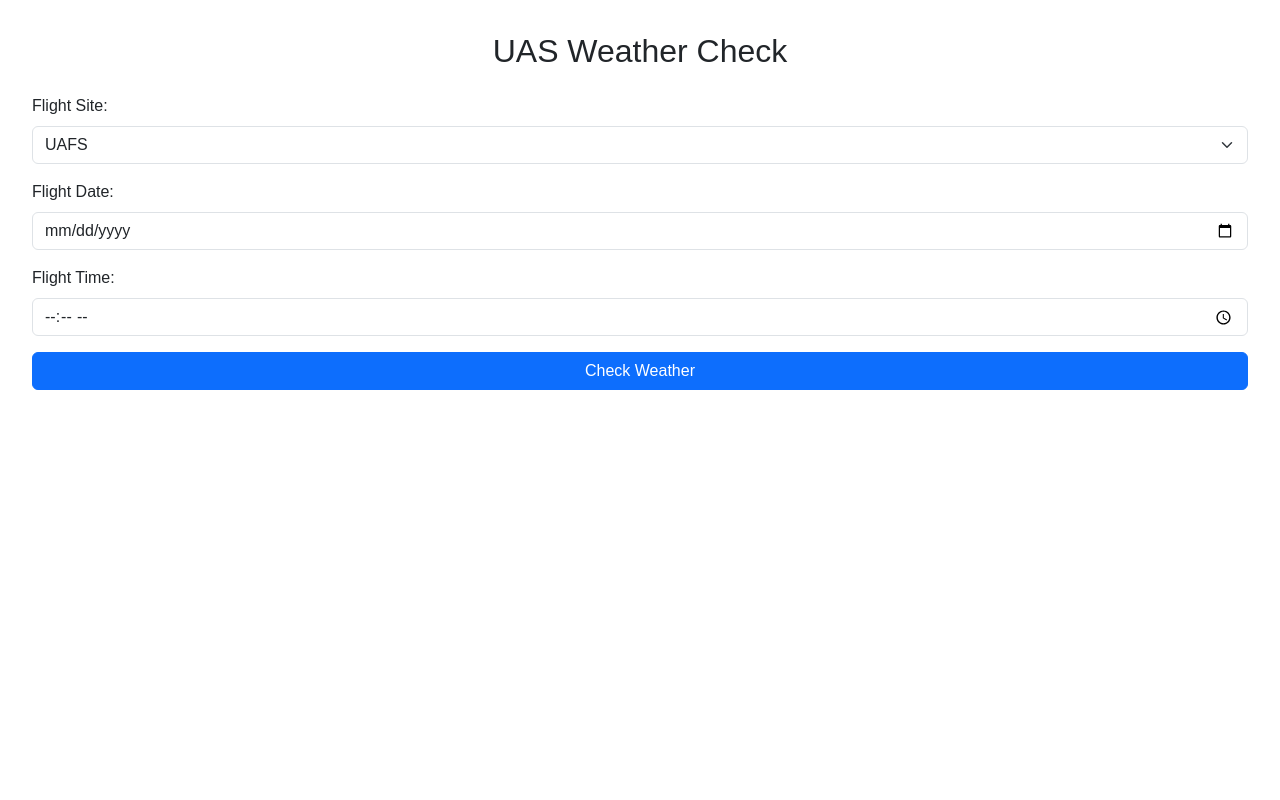
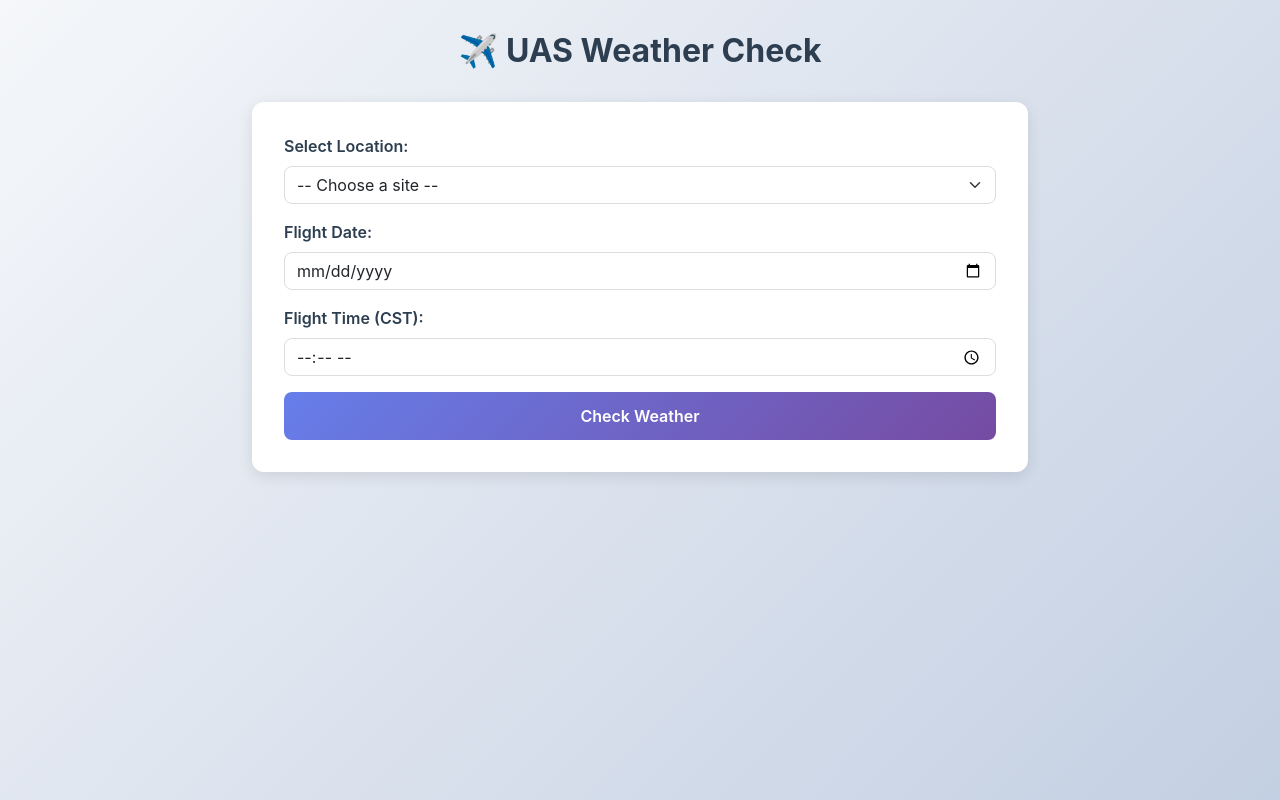
Before and after one commit to jarrettschwarz/uas_weather_app, a Flask app: page / in a window 1280 px wide. Run offline with Flask 3, Linux system fonts and the light colour scheme.

Commit message:
Update index.html

```diff
--- a/templates/index.html
+++ b/templates/index.html
@@ -5,79 +5,213 @@
     <meta name="viewport" content="width=device-width, initial-scale=1">
     <link href="https://cdn.jsdelivr.net/npm/bootstrap@5.3.0/dist/css/bootstrap.min.css" rel="stylesheet">
     <style>
-        body { padding: 2rem; font-family: sans-serif; }
+        body {
+            padding: 2rem;
+            font-family: -apple-system, BlinkMacSystemFont, "Segoe UI", sans-serif;
+            background: linear-gradient(135deg, #f5f7fa 0%, #c3cfe2 100%);
+            min-height: 100vh;
+        }
+
+        h2 {
+            text-align: center;
+            margin-bottom: 2rem;
+            color: #2c3e50;
+            font-weight: 700;
+        }
+
+        .container {
+            max-width: 800px;
+        }
+
+        .form-card {
+            background: white;
+            border-radius: 12px;
+            padding: 2rem;
+            box-shadow: 0 4px 15px rgba(0,0,0,0.1);
+            margin-bottom: 2rem;
+        }
+
         .box {
-            border: 1px solid #ccc;
+            background: white;
+            border-radius: 12px;
+            padding: 1.5rem;
+            margin-bottom: 1.5rem;
+            box-shadow: 0 2px 8px rgba(0,0,0,0.08);
+            border-left: 4px solid #3498db;
+        }
+
+        .box.decision {
+            border-left: 4px solid transparent;
+        }
+
+        .box.decision.go {
+            background: #d4edda;
+            border-color: #28a745;
+        }
+
+        .box.decision.nogo {
+            background: #f8d7da;
+            border-color: #dc3545;
+        }
+
+        .check-pass {
+            color: #28a745;
+            font-weight: 600;
+        }
+
+        .check-fail {
+            color: #dc3545;
+            font-weight: 600;
+        }
+
+        .badge-large {
+            font-size: 1.2rem;
+            padding: 0.75rem 1.5rem;
+        }
+
+        .form-label {
+            font-weight: 600;
+            color: #2c3e50;
+            margin-bottom: 0.5rem;
+        }
+
+        .form-control, .form-select {
             border-radius: 8px;
-            padding: 1rem;
+            border: 1px solid #ddd;
+        }
+
+        .form-control:focus, .form-select:focus {
+            border-color: #3498db;
+            box-shadow: 0 0 0 0.2rem rgba(52, 152, 219, 0.25);
+        }
+
+        .btn-primary {
+            background: linear-gradient(135deg, #667eea 0%, #764ba2 100%);
+            border: none;
+            border-radius: 8px;
+            padding: 0.75rem 1.5rem;
+            font-weight: 600;
+            transition: all 0.3s ease;
+        }
+
+        .btn-primary:hover {
+            transform: translateY(-2px);
+            box-shadow: 0 4px 12px rgba(102, 126, 234, 0.4);
+        }
+
+        .coordinate-inputs {
+            display: none;
+            background: #f9f9f9;
+            padding: 1.5rem;
+            border-radius: 8px;
+            margin-top: 1rem;
+        }
+
+        .coordinate-inputs.show {
+            display: block;
+        }
+
+        .dms-row {
+            display: grid;
+            grid-template-columns: repeat(4, 1fr);
+            gap: 0.75rem;
+            margin-bottom: 1rem;
+        }
+
+        .dms-row .form-control, .dms-row .form-select {
+            padding: 0.5rem;
+            font-size: 0.9rem;
+        }
+
+        .info-list {
+            list-style: none;
+            padding: 0;
+        }
+
+        .info-list li {
+            padding: 0.5rem 0;
+            border-bottom: 1px solid #eee;
+        }
+
+        .info-list li:last-child {
+            border-bottom: none;
+        }
+
+        .error-alert {
+            display: none;
             margin-bottom: 1.5rem;
-            background-color: #f9f9f9;
-            box-shadow: 0 2px 6px rgba(0, 0, 0, 0.08);
         }
-        .check-pass { color: green; font-weight: bold; }
-        .check-fail { color: red; font-weight: bold; }
+
+        .error-alert.show {
+            display: block;
+        }
+
+        .source-badge {
+            font-size: 0.85rem;
+            padding: 0.25rem 0.75rem;
+        }
     </style>
 </head>
 <body>
-    <h2 class="mb-4 text-center">UAS Weather Check</h2>
+    <div class="container">
+        <h2>✈️ UAS Weather Check</h2>
 
-    <form method="post" class="mb-4">
-        <label class="form-label">Flight Site:</label>
-        <select name="site" id="site" class="form-select mb-3" onchange="toggleCustomCoords(this.value)">
-            <option value="UAFS">UAFS</option>
-            <option value="CENFEX">CENFEX</option>
-            <option value="Legion Field">Legion Field</option>
-            <option value="SkyWay36">SkyWay36</option>
-            <option value="Custom">Custom Location</option>
+        {% if error %}
+        <div class="alert alert-danger error-alert show" role="alert">
+            <strong>Error:</strong> {{ error }}
+        </div>
+        {% endif %}
+
+        <div class="form-card">
+            <form method="post">
+                <div class="mb-3">
+                    <label class="form-label">Select Location:</label>
+                    <select name="site" id="site" class="form-select" onchange="toggleCustomCoords(this.value)" required>
+                        <option value="">-- Choose a site --</option>
+                        {% for site in flight_sites %}
+                            <option value="{{ site }}">{{ site }}</option>
+                        {% endfor %}
                     </select>
+                </div>
 
-        <div id="customCoords" style="display: none;">
+                <!-- Custom Coordinates Section -->
+                <div id="customCoords" class="coordinate-inputs">
                     <div class="mb-3">
                         <label class="form-label">Coordinate Format:</label>
-                <select id="coordFormat" name="coordFormat" class="form-select" onchange="handleCoordFormatChange()">
-                    <option value="decimal">Decimal Degrees</option>
+                        <select id="coordFormat" name="coordFormat" class="form-select" onchange="toggleCoordFormat()">
+                            <option value="decimal">Decimal Degrees (e.g., 36.1623, -98.8362)</option>
                             <option value="dms">Degrees Minutes Seconds (DMS)</option>
                         </select>
                     </div>
 
-            <div id="decimalInputs">
+                    <!-- Decimal Input -->
+                    <div id="decimalSection">
                         <div class="mb-2">
-                    <input type="text" name="lat_decimal" placeholder="Latitude (e.g., 36.1623)" class="form-control">
+                            <input type="text" name="lat_decimal" placeholder="Latitude" class="form-control">
                         </div>
-                <div>
-                    <input type="text" name="lon_decimal" placeholder="Longitude (e.g., -98.8362)" class="form-control">
+                        <div class="mb-3">
+                            <input type="text" name="lon_decimal" placeholder="Longitude" class="form-control">
                         </div>
                     </div>
 
-            <div id="dmsInputs" class="d-none">
-                <div class="row mb-2">
-                    <div class="col">
-                        <input type="number" name="lat_deg" placeholder="Lat Deg" class="form-control">
-                    </div>
-                    <div class="col">
-                        <input type="number" name="lat_min" placeholder="Lat Min" class="form-control">
-                    </div>
-                    <div class="col">
-                        <input type="number" name="lat_sec" placeholder="Lat Sec" class="form-control">
-                    </div>
-                    <div class="col">
+                    <!-- DMS Input -->
+                    <div id="dmsSection" style="display: none;">
+                        <label class="form-label">Latitude:</label>
+                        <div class="dms-row">
+                            <input type="number" name="lat_deg" placeholder="Deg" class="form-control" min="0" max="90">
+                            <input type="number" name="lat_min" placeholder="Min" class="form-control" min="0" max="59">
+                            <input type="number" name="lat_sec" placeholder="Sec" class="form-control" min="0" max="59" step="0.1">
                             <select name="lat_dir" class="form-select">
                                 <option value="N">N</option>
                                 <option value="S">S</option>
                             </select>
                         </div>
-                </div>
-                <div class="row">
-                    <div class="col">
-                        <input type="number" name="lon_deg" placeholder="Lon Deg" class="form-control">
-                    </div>
-                    <div class="col">
-                        <input type="number" name="lon_min" placeholder="Lon Min" class="form-control">
-                    </div>
-                    <div class="col">
-                        <input type="number" name="lon_sec" placeholder="Lon Sec" class="form-control">
-                    </div>
-                    <div class="col">
+
+                        <label class="form-label">Longitude:</label>
+                        <div class="dms-row">
+                            <input type="number" name="lon_deg" placeholder="Deg" class="form-control" min="0" max="180">
+                            <input type="number" name="lon_min" placeholder="Min" class="form-control" min="0" max="59">
+                            <input type="number" name="lon_sec" placeholder="Sec" class="form-control" min="0" max="59" step="0.1">
                             <select name="lon_dir" class="form-select">
                                 <option value="E">E</option>
                                 <option value="W">W</option>
@@ -85,83 +219,113 @@
                         </div>
                     </div>
                 </div>
-        </div>
 
-        <div class="mt-3 mb-3">
+                <!-- Date/Time -->
+                <div class="mb-3">
                     <label class="form-label">Flight Date:</label>
                     <input type="date" name="flight_date" class="form-control" required>
                 </div>
+
                 <div class="mb-3">
-            <label class="form-label">Flight Time:</label>
+                    <label class="form-label">Flight Time (CST):</label>
                     <input type="time" name="flight_time" class="form-control" required>
                 </div>
-        <div>
+
                 <button type="submit" class="btn btn-primary w-100">Check Weather</button>
+            </form>
         </div>
-    </form>
 
         {% if result %}
-    <div class="box text-center">
-        <h4>Go / No-Go Decision:</h4>
-        <div style="font-size: 1.4rem;">
-            <span class="badge {{ 'bg-success' if result.go_nogo == 'Go' else 'bg-danger' }}">
+        <!-- Decision Box -->
+        <div class="box decision {% if result.go_nogo == 'Go' %}go{% else %}nogo{% endif %}">
+            <h4 class="mb-3">Go / No-Go Decision:</h4>
+            <div style="text-align: center;">
+                <span class="badge {% if result.go_nogo == 'Go' %}bg-success{% else %}bg-danger{% endif %} badge-large">
                     {{ result.go_nogo }}
                 </span>
             </div>
             {% if result.go_nogo == "No-Go" %}
-        <p class="mt-2 text-danger"><strong>❌ Reason(s):</strong> {{ result.failed_reasons | join(", ") }}</p>
+            <div class="mt-3">
+                <strong>⚠️ Reasons:</strong>
+                <ul class="info-list" style="margin-top: 0.5rem;">
+                    {% for reason in result.failed_reasons %}
+                    <li>{{ reason }}</li>
+                    {% endfor %}
+                </ul>
+            </div>
             {% endif %}
         </div>
 
+        <!-- Flight Conditions -->
         <div class="box">
-        <h5>Flight Conditions — {{ result.datetime_cst }}</h5>
-        <p>Coordinates: {{ selected_coords.lat | dms }} {{ selected_coords.lon | dms }}</p>
-        <ul class="list-unstyled">
-          <li>Source Used:
-              {% if result.source == 'metar' %}METAR
-              {% elif result.source == 'forecast' %}NWS Forecast
-              {% else %}Unknown
-              {% endif %}
+            <h5>Flight Conditions</h5>
+            <p style="margin: 0; color: #666; font-size: 0.9rem;">
+                {{ result.datetime_cst }}<br>
+                <strong>Location:</strong> {{ selected_coords.lat | dms }} {{ selected_coords.lon | dms }}<br>
+                <span class="source-badge bg-info text-white">Source: {{ result.source | upper }}</span>
+            </p>
+            <ul class="info-list" style="margin-top: 1rem;">
+                <li>
+                    <strong>Forecast:</strong>
+                    <span class="{% if result.condition_pass %}check-pass{% else %}check-fail{% endif %}">
+                        {{ result.condition }}
+                    </span>
                 </li>
-          <li>Forecast: <span class="{{ 'check-pass' if result.condition_pass else 'check-fail' }}">{{ result.forecast }}</span></li>
-          <li>Visibility: <span class="{{ 'check-pass' if result.visibility_pass else 'check-fail' }}">{{ result.visibility }}</span></li>
-          <li>Cloud Base: <span class="{{ 'check-pass' if result.cloud_pass else 'check-fail' }}">{{ result.cloud_label }}</span></li>
-          <li>Wind: <span class="{{ 'check-pass' if result.wind_pass else 'check-fail' }}">{{ result.wind_forecast if result.source != 'metar' else result.wind_metar }}</span></li>
+                <li>
+                    <strong>Visibility:</strong>
+                    <span class="{% if result.visibility_pass %}check-pass{% else %}check-fail{% endif %}">
+                        {{ result.visibility }}
+                    </span>
+                </li>
+                <li>
+                    <strong>Cloud Base:</strong>
+                    <span class="{% if result.cloud_pass %}check-pass{% else %}check-fail{% endif %}">
+                        {{ result.cloud_label }}
+                    </span>
+                </li>
+                <li>
+                    <strong>Wind:</strong>
+                    <span class="{% if result.wind_pass %}check-pass{% else %}check-fail{% endif %}">
+                        {{ result.wind_mph }} mph
+                    </span>
+                </li>
             </ul>
-
         </div>
 
+        <!-- Sunrise/Sunset -->
         <div class="box">
-        <h5>Sunrise / Sunset</h5>
-        <ul class="list-unstyled">
-            <li>Sunrise: {{ result.sunrise }}</li>
-            <li>Sunset: {{ result.sunset }}</li>
+            <h5>Daylight Times</h5>
+            <ul class="info-list">
+                <li><strong>Sunrise:</strong> {{ result.sunrise }}</li>
+                <li><strong>Sunset:</strong> {{ result.sunset }}</li>
                 {% if result.flight_time_remaining %}
-            <li><strong>Flight Time Remaining:</strong> {{ result.flight_time_remaining }}</li>
+                <li><strong>Time Until Sunset:</strong> {{ result.flight_time_remaining }}</li>
                 {% endif %}
             </ul>
         </div>
 
-    <div class="box">
-        <h5>Sources Used</h5>
-        <ul class="list-unstyled">
+        <!-- Data Sources -->
+        <div class="box" style="border-left-color: #9b59b6;">
+            <h5>Data Sources Used</h5>
+            <ul class="info-list" style="font-size: 0.9rem;">
                 <li><strong>METAR Station:</strong> {{ result.station_used }}</li>
                 <li><strong>TAF Station:</strong> {{ result.taf_used }}</li>
-            <li><strong>NWS Forecast URL:</strong> <a href="{{ result.forecast_url_used }}" target="_blank">{{ result.forecast_url_used }}</a></li>
+                <li><strong>NWS Forecast:</strong> <a href="{{ result.forecast_url_used }}" target="_blank" style="word-break: break-all;">{{ result.forecast_url_used }}</a></li>
             </ul>
         </div>
         {% endif %}
+    </div>
 
     <script>
-        function handleCoordFormatChange() {
-            const format = document.getElementById("coordFormat").value;
-            document.getElementById("decimalInputs").classList.toggle("d-none", format !== "decimal");
-            document.getElementById("dmsInputs").classList.toggle("d-none", format !== "dms");
+        function toggleCustomCoords(value) {
+            const customCoords = document.getElementById("customCoords");
+            customCoords.classList.toggle("show", value === "Custom");
         }
 
-        function toggleCustomCoords(value) {
-            const isCustom = value === "Custom";
-            document.getElementById("customCoords").style.display = isCustom ? "block" : "none";
+        function toggleCoordFormat() {
+            const format = document.getElementById("coordFormat").value;
+            document.getElementById("decimalSection").style.display = format === "decimal" ? "block" : "none";
+            document.getElementById("dmsSection").style.display = format === "dms" ? "block" : "none";
         }
     </script>
 </body>
```
Lines whose indentation alone changed are shown as unchanged.
